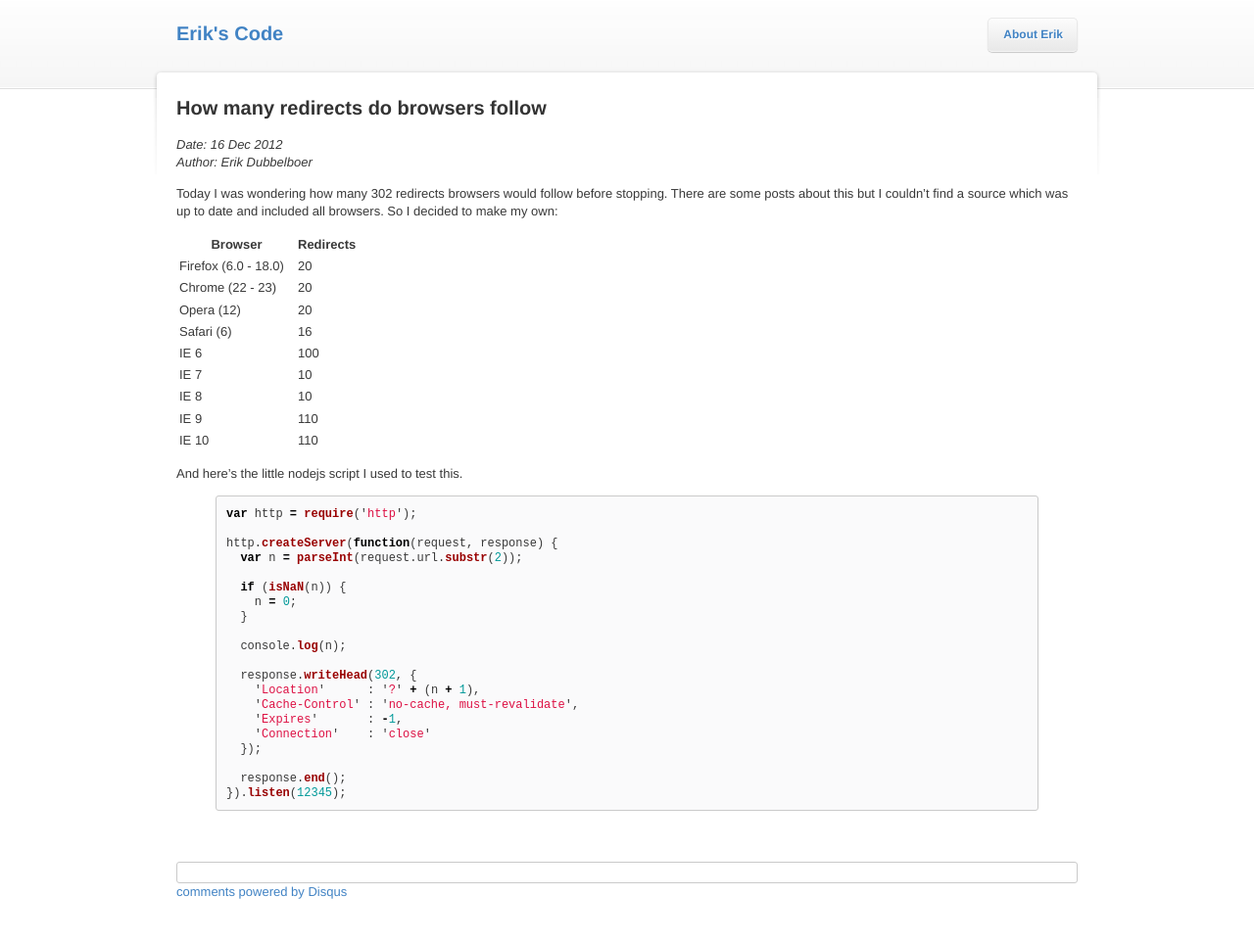
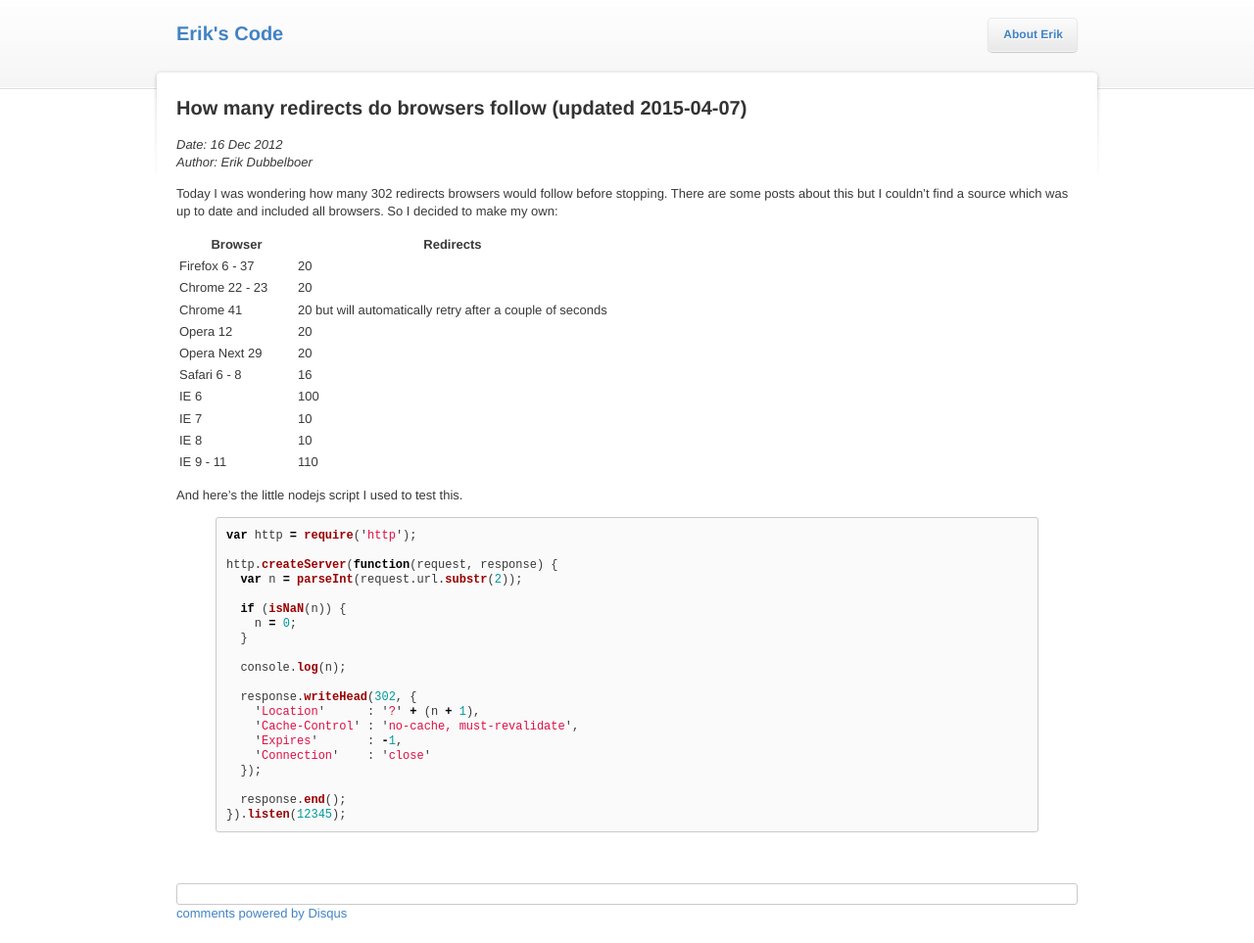
Before and after one commit to erikdubbelboer/blog.dubbelboer.com, a Jekyll site: the page built from _posts/2012-12-16-redirects.md, in a window 1280 px wide. Shown: the whole page at 98% size. Built offline with Jekyll 4.4.1, drawn with Linux system fonts in a browser that asks for light colours; comment, search, counter and statistics services are not loaded; before the commit the page ends 940 px from its top, so only the background shows below that.

```diff
--- a/_posts/2012-12-16-redirects.md
+++ b/_posts/2012-12-16-redirects.md
@@ -1,6 +1,6 @@
 ---
 published: true
-title: How many redirects do browsers follow
+title: How many redirects do browsers follow (updated 2015-04-07)
 layout: post
 keywords: 302 redirects browsers ie firefox chrome opera safari
 ---
@@ -10,15 +10,16 @@
 
 <table>
 <tr><th style="width: 9em">Browser</th><th>Redirects</th></tr>
-<tr><td>Firefox (6.0 - 18.0)</td><td>20</td></tr>
-<tr><td>Chrome (22 - 23)</td><td>20</td></tr>
-<tr><td>Opera (12)</td><td>20</td></tr>
-<tr><td>Safari (6)</td><td>16</td></tr>
-<tr><td>IE 6</td><td>100</td></tr>
-<tr><td>IE 7</td><td>10</td></tr>
-<tr><td>IE 8</td><td>10</td></tr>
-<tr><td>IE 9</td><td>110</td></tr>
-<tr><td>IE 10</td><td>110</td></tr>
+<tr><td>Firefox 6 - 37</td><td>20 </td></tr>
+<tr><td>Chrome 22 - 23</td><td>20 </td></tr>
+<tr><td>Chrome 41     </td><td>20 but will automatically retry after a couple of seconds</td></tr>
+<tr><td>Opera 12      </td><td>20 </td></tr>
+<tr><td>Opera Next 29 </td><td>20 </td></tr>
+<tr><td>Safari 6 - 8  </td><td>16 </td></tr>
+<tr><td>IE 6          </td><td>100</td></tr>
+<tr><td>IE 7          </td><td>10 </td></tr>
+<tr><td>IE 8          </td><td>10 </td></tr>
+<tr><td>IE 9 - 11     </td><td>110</td></tr>
 </table>
 
 And here's the little nodejs script I used to test this.
```
Also changed, not shown: _posts/2015-04-06-go-queue.md (+8 -5 lines), _posts/2015-04-25-go-faster-queue.md (added, +19 -0 lines).
